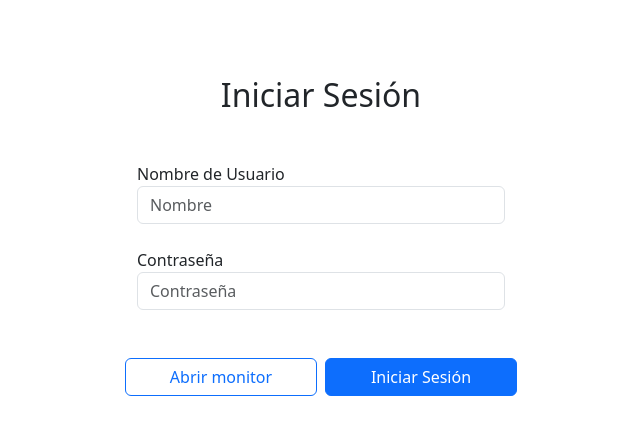
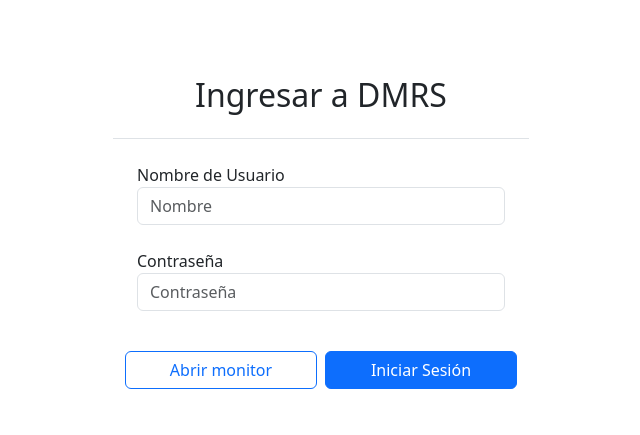
Before and after one commit to Galindo-lab/DjangoMRS, a Django app: page /login/ in a window 1280 px wide. Shown: the top 435 px of the page, without its empty margins (319-959 px from the left). Run offline with Django 4.2, Linux system fonts and the light colour scheme.

Commit message:
minor style changes

```diff
--- a/config/core/templates/login.html
+++ b/config/core/templates/login.html
@@ -5,7 +5,7 @@
     <!-- border bg-light -->
 
     <form method="post" class="row d-flex justify-content-center">
-      <label class="h2 my-4 text-center" for="">Iniciar Sesión</label>
+      <label class="h2 my-4 text-center" for="">Ingresar a DMRS</label>
 
       {% if form.errors %}
         <div class="alert alert-danger" role="alert">
@@ -13,7 +13,7 @@
         </div>
       {% endif %}
 
-      <div class="row d-flex py-4 gap-4">
+      <div class="row d-flex py-4 gap-4 border-top">
         {% csrf_token %}
 
         <div class="form-group">
@@ -27,7 +27,9 @@
         </div>
       </div>
 
-      <div class="col d-flex mt-4 gap-2 ">
+
+
+      <div class="col d-flex mt-3 gap-2 ">
         <a class="w-50 btn btn-outline-primary" href="{% url 'login' %}">Abrir monitor</a>
         <button class="w-50 btn btn-primary " type="submit">Iniciar Sesión</button>
       </div>
```
